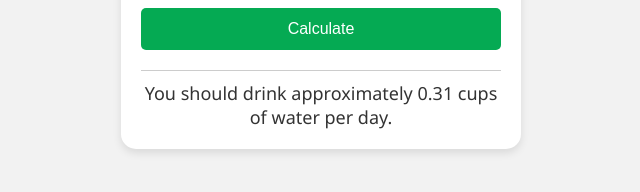
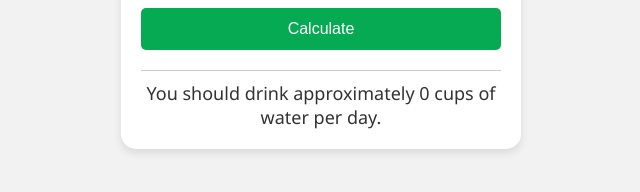
Before and after one commit to HamounKarami/water-intake-calculator, a plain HTML site: page index.html in a window 1280 px wide. Both pictures are taken after typing "5" into the empty fields and a click on the button "Calculate". Shown: the part 424-616 px from the top of the page, 319-959 px from the left. Drawn offline with Linux system fonts and the light colour scheme.

Commit message:
Update index.html

```diff
--- a/index.html
+++ b/index.html
@@ -89,15 +89,11 @@ function calculateWaterIntake() {
     const weight = document.getElementById('weight').value;
     const waterIntakeOz = weight * 0.5;
     const waterIntakeCups = waterIntakeOz / 8; // Convert ounces to cups
+    const roundedIntakeCups = Math.round(waterIntakeCups); // Round to nearest cup
     const result = document.getElementById('result');
-    result.textContent = `You should drink approximately ${waterIntakeCups.toFixed(2)} cups of water per day.`;
+    result.textContent = `You should drink approximately ${roundedIntakeCups} cups of water per day.`;
 }
 </script>
 
 </body>
 </html>
-
-</script>
-
-</body>
-</html>
```
